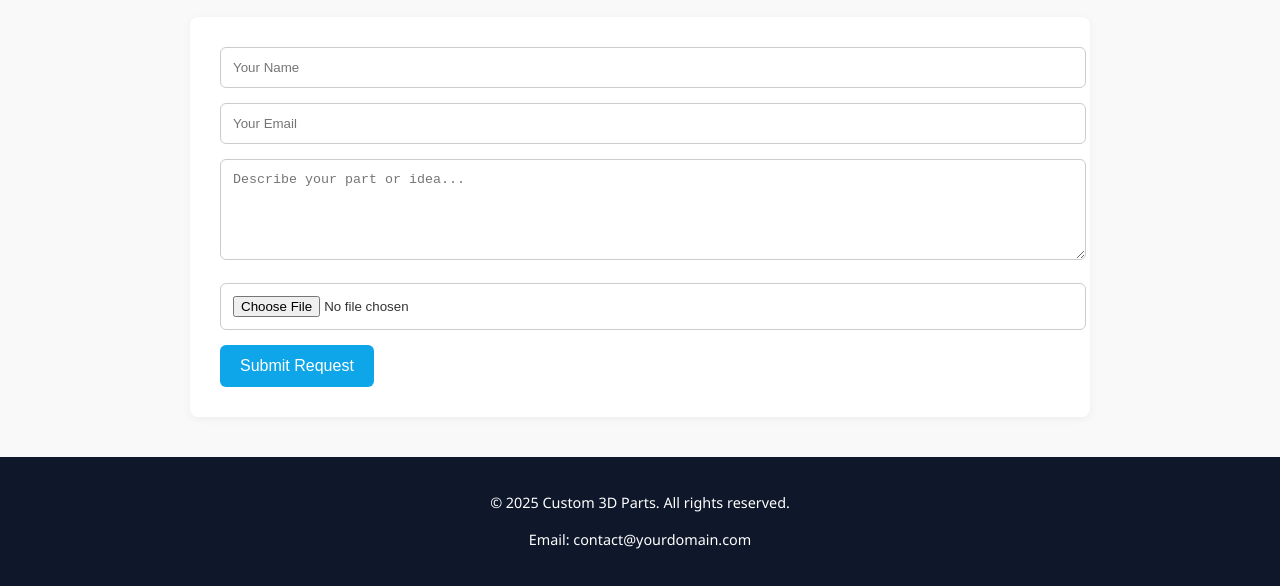
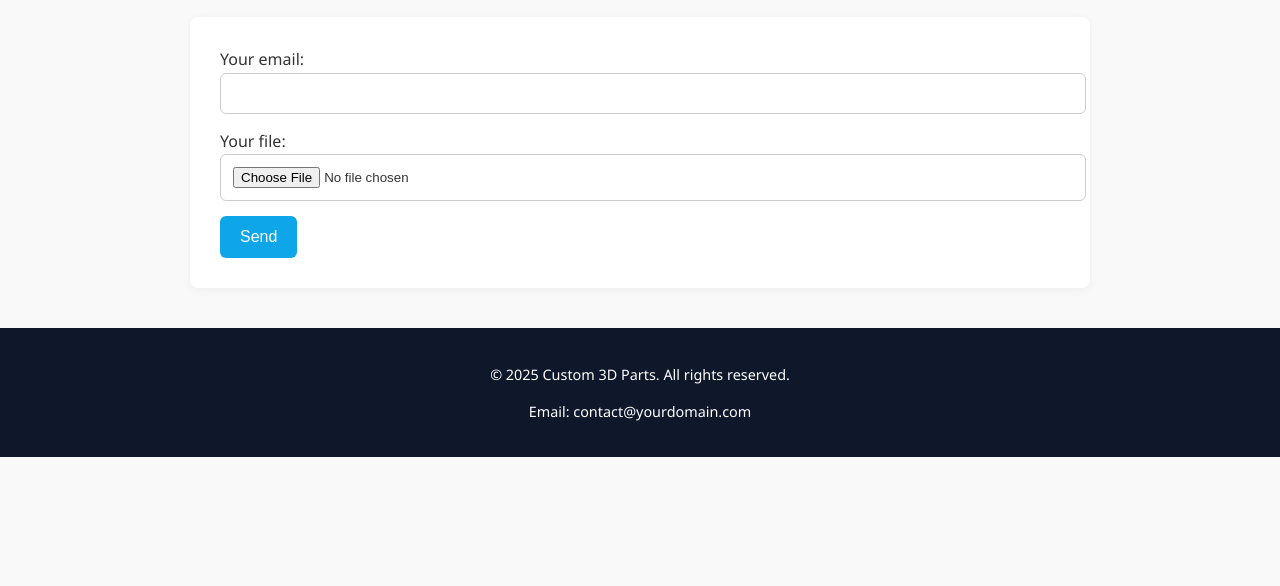
Before and after one commit to leh-ivxx/igd, a plain HTML site: page index.html in a window 1280 px wide. Shown: the part 1565-2151 px from the top of the page. After the commit the page ends 2022 px from the top, so only its background shows below. Drawn offline with Linux system fonts and the light colour scheme.

Commit message:
Update index.html

```diff
--- a/index.html
+++ b/index.html
@@ -143,13 +143,22 @@
 
 <section id="quote">
   <h2>Get a Free Quote</h2>
-  <form action="https://formspree.io/f/mblyejpk" method="POST">
-    <input type="text" name="name" placeholder="Your Name" required />
-    <input type="email" name="_replyto" placeholder="Your Email" required />
-    <textarea name="message" placeholder="Describe your part or idea..." rows="5" required></textarea>
-    <input type="file" name="attachment" />
-    <button type="submit">Submit Request</button>
-  </form>
+<!-- modify this form HTML and place wherever you want your form -->
+<form
+  action="https://formspree.io/f/mblyejpk"
+  method="POST"
+  enctype="multipart/form-data"
+>
+  <label>
+    Your email:
+    <input type="email" name="email">
+  </label>
+  <label>
+    Your file:
+    <input type="file" name="upload">
+  </label>
+  <button type="submit">Send</button>
+</form>
 </section>
 
 <footer>
```
